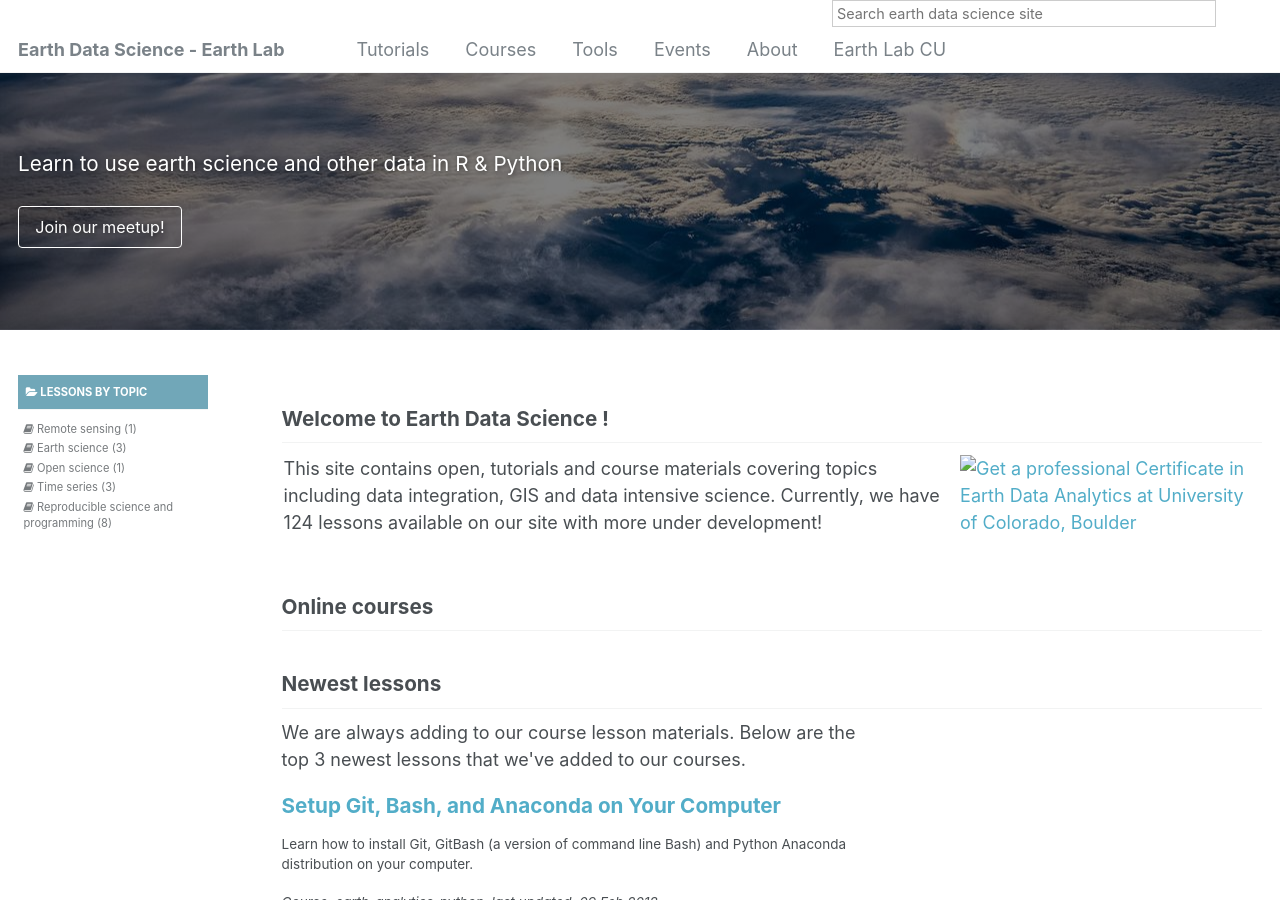
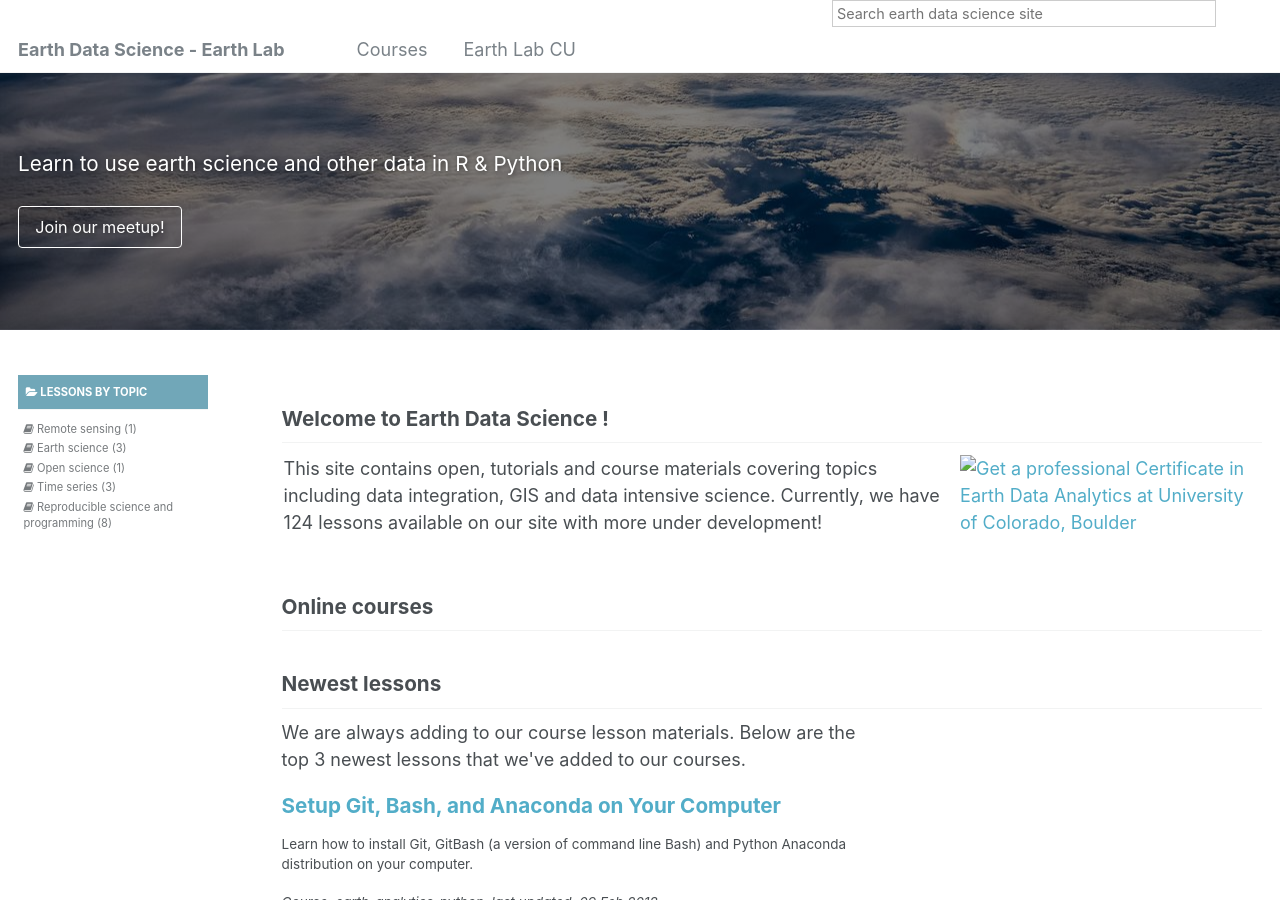
Before and after one commit to martham93/python-setup, a Jekyll site: the page built from _pages/home.md, in a window 1280 px wide and 900 px high. Built offline with Jekyll 4.4.1, drawn with Linux system fonts in a browser that asks for light colours.

Commit message:
removing top bar elements and adding _site to gitignore

```diff
--- a/_data/navigation.yml
+++ b/_data/navigation.yml
@@ -1,20 +1,8 @@
 # main links links
 main:
 
-  - title: "Tutorials"
-    url: /tutorials/
-
   - title: "Courses"
     url: /courses/
-
-  - title: "Tools"
-    url: /tools/
-
-  - title: "Events"
-    url: /events/
-
-  - title: "About"
-    url: /about/
 
   - title: "Earth Lab CU"
     url: http://www.colorado.edu/earthlab
```
Also changed, not shown: 1 other file.
